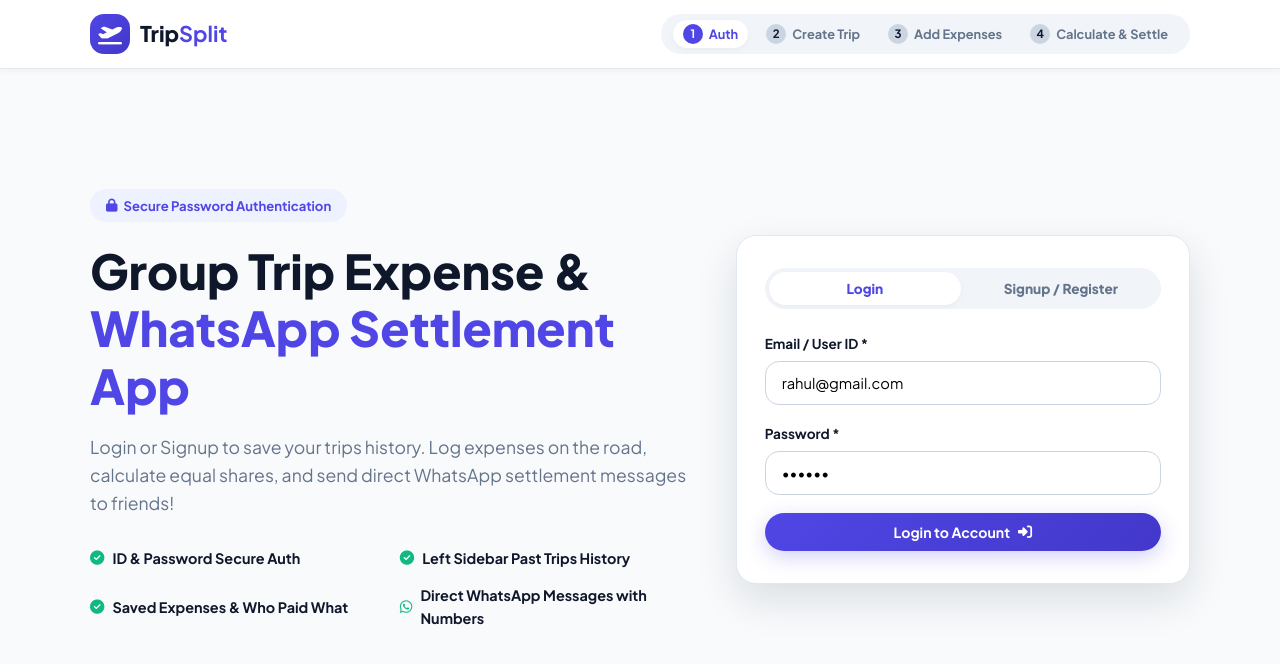
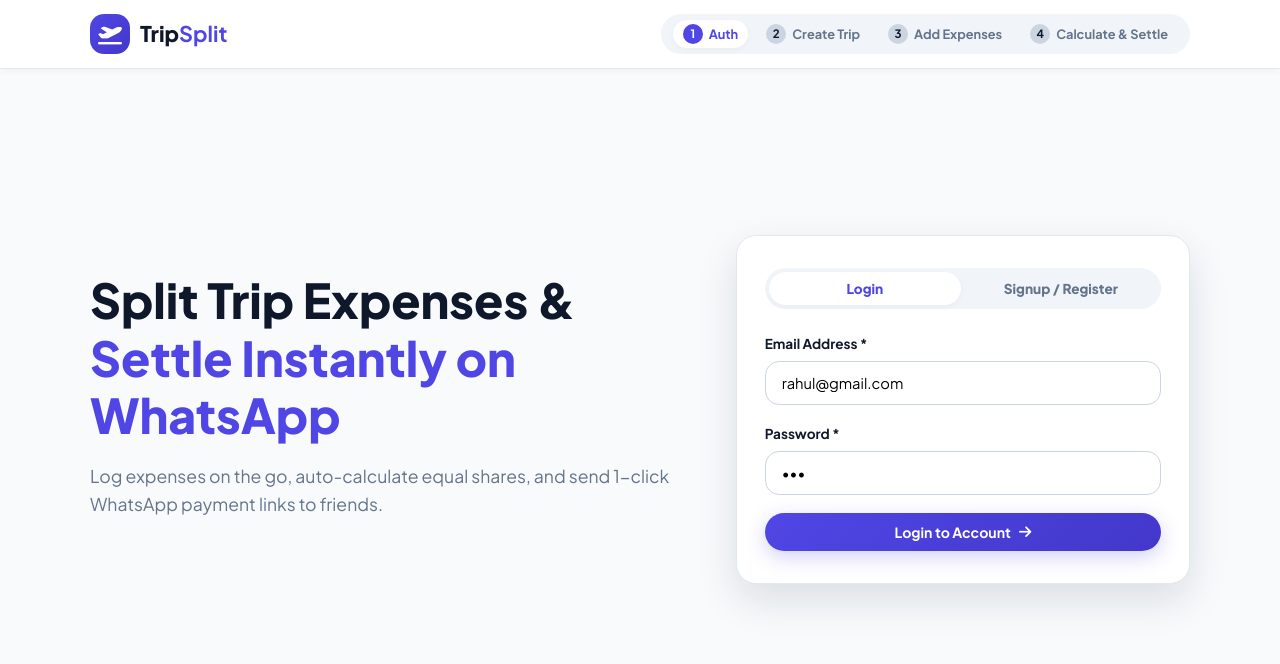
Before and after one commit to Abhay7849/tripsplit-bill-splitter, a plain HTML site: page index.html in a window 1280 px wide. Drawn offline with Linux system fonts and the light colour scheme.

Commit message:
Simplify first page UI to clean, minimalist, professional design

```diff
--- a/index.html
+++ b/index.html
@@ -3,8 +3,8 @@
 <head>
     <meta charset="UTF-8">
     <meta name="viewport" content="width=device-width, initial-scale=1.0">
-    <title>TripSplit - Group Trip Expense & WhatsApp Settlement Engine</title>
-    <meta name="description" content="Easy 4-step group trip expense manager with Password Auth, Saved Past Trips History, and Direct WhatsApp Settlement.">
+    <title>TripSplit - Group Trip Expense & WhatsApp Settlement</title>
+    <meta name="description" content="Simplify group trip expenses, calculate equal shares, and send 1-click WhatsApp payment links.">
 
     <!-- Google Fonts: Plus Jakarta Sans -->
     <link rel="preconnect" href="https://fonts.googleapis.com">
@@ -18,7 +18,7 @@
 </head>
 <body class="clean-theme">
 
-    <!-- App Shell Grid Container (With Left History Sidebar when logged in) -->
+    <!-- App Shell Grid Container -->
     <div class="app-shell">
 
         <!-- 🏛️ LEFT USER DASHBOARD & PAST TRIPS HISTORY SIDEBAR -->
@@ -86,20 +86,12 @@
                 </div>
             </header>
 
-            <!-- STEP 1: LANDING & LOGIN / SIGNUP PAGE -->
+            <!-- STEP 1: CLEAN MINIMALIST & PROFESSIONAL FIRST PAGE -->
             <section class="page-view active" id="pageStep1">
                 <div class="container hero-login-container">
                     <div class="hero-left">
-                        <span class="pill-badge"><i class="fa-solid fa-lock"></i> Secure Password Authentication</span>
-                        <h1>Group Trip Expense & <span>WhatsApp Settlement App</span></h1>
-                        <p>Login or Signup to save your trips history. Log expenses on the road, calculate equal shares, and send direct WhatsApp settlement messages to friends!</p>
-
-                        <div class="feature-bullets">
-                            <div><i class="fa-solid fa-check-circle"></i> ID & Password Secure Auth</div>
-                            <div><i class="fa-solid fa-check-circle"></i> Left Sidebar Past Trips History</div>
-                            <div><i class="fa-solid fa-check-circle"></i> Saved Expenses & Who Paid What</div>
-                            <div><i class="fa-brands fa-whatsapp"></i> Direct WhatsApp Messages with Numbers</div>
-                        </div>
+                        <h1>Split Trip Expenses & <span>Settle Instantly on WhatsApp</span></h1>
+                        <p>Log expenses on the go, auto-calculate equal shares, and send 1-click WhatsApp payment links to friends.</p>
                     </div>
 
                     <div class="hero-right">
@@ -113,16 +105,16 @@
                             <!-- Login Form -->
                             <form id="loginForm" class="auth-form-body">
                                 <div class="form-group">
-                                    <label for="loginEmail">Email / User ID *</label>
+                                    <label for="loginEmail">Email Address *</label>
                                     <input type="email" id="loginEmail" placeholder="e.g. rahul@gmail.com" required value="rahul@gmail.com">
                                 </div>
                                 <div class="form-group">
                                     <label for="loginPassword">Password *</label>
-                                    <input type="password" id="loginPassword" placeholder="••••••••" required value="123456">
+                                    <input type="password" id="loginPassword" placeholder="••••••••" required value="123">
                                 </div>
 
                                 <button type="submit" class="btn btn-primary btn-block">
-                                    Login to Account <i class="fa-solid fa-right-to-bracket"></i>
+                                    Login to Account <i class="fa-solid fa-arrow-right"></i>
                                 </button>
                             </form>
 
@@ -133,7 +125,7 @@
                                     <input type="text" id="signupName" placeholder="e.g. Rahul Sharma" required>
                                 </div>
                                 <div class="form-group">
-                                    <label for="signupEmail">Email / User ID *</label>
+                                    <label for="signupEmail">Email Address *</label>
                                     <input type="email" id="signupEmail" placeholder="e.g. rahul@gmail.com" required>
                                 </div>
                                 <div class="form-group">
@@ -146,7 +138,7 @@
                                 </div>
 
                                 <button type="submit" class="btn btn-success btn-block">
-                                    Create Account & Continue <i class="fa-solid fa-user-check"></i>
+                                    Create Account <i class="fa-solid fa-user-check"></i>
                                 </button>
                             </form>
                         </div>
@@ -216,7 +208,7 @@
 
                     <div class="expenses-summary-card">
                         <h3><i class="fa-solid fa-receipt"></i> Raste Me Hue Kharche (Saved Expenses)</h3>
-                        <p style="font-size:0.88rem; color:var(--text-muted); margin-bottom:20px;">Raste me jo friend jitna kharcha kar raha hai, yahan update karte jayein. Sabhi kharcha history me save ho raha hai.</p>
+                        <p style="font-size:0.88rem; color:var(--text-muted); margin-bottom:20px;">Raste me jo friend jitna kharcha kar raha hai, yahan update karte jayein. Sabhi kharcha MongoDB DB me save ho raha hai.</p>
 
                         <div class="expenses-table-wrapper" id="expensesTableWrapper">
                             <!-- Dynamic Expenses Table -->
```
